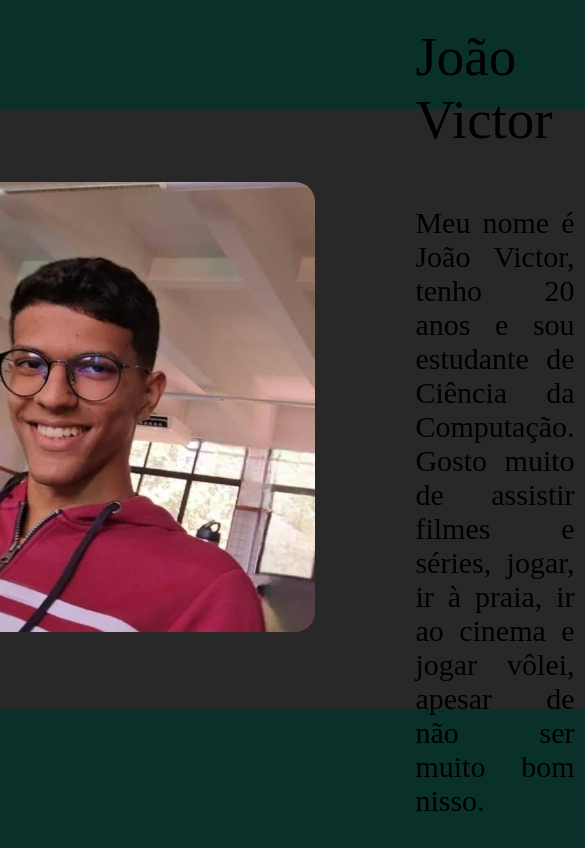
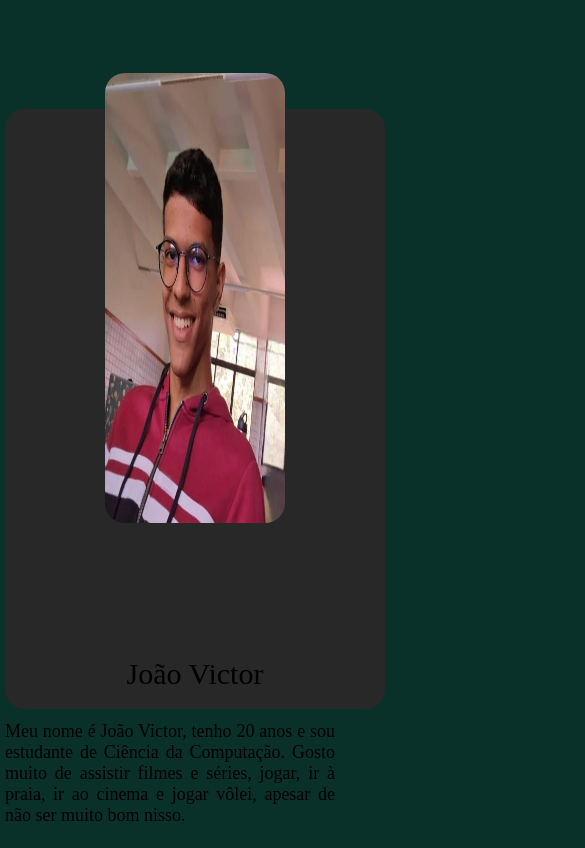
Before and after one commit to joao0cb/PWM, a Next.js app in the folder bio/: page / in a window 390 px wide. Shown: the top 848 px of the page, 585 px wide, since content can reach past the window. Built offline with nearby package versions, Linux system fonts and the light colour scheme.

Commit message:
respondividade

```diff
--- a/bio/app/globals.css
+++ b/bio/app/globals.css
@@ -33,3 +33,24 @@ body {
   font-size: 30px;
   text-align: justify;
 }
+
+@media (max-width: 768px) {
+
+  .fundo {
+    flex-direction: column;
+    text-align: center;
+  }
+
+  .foto {
+    width: 180px;
+  }
+
+  .nome {
+    font-size: 30px;
+  }
+
+  .bio {
+    font-size: 18px;
+  }
+
+}
```
